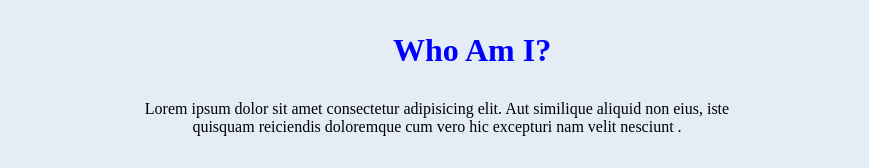
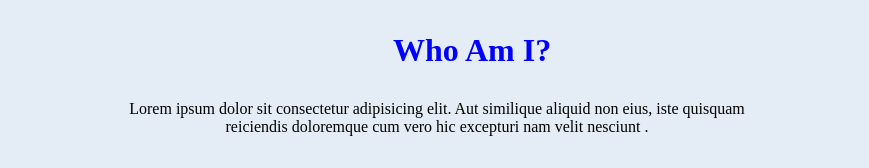
Before and after one commit to Uzair-t/HTML-CSS-webpage-2, a plain HTML site: page index.html in a window 1280 px wide. Shown: the top 168 px of the page, without its empty margins (203-1072 px from the left). Drawn offline with Linux system fonts and the light colour scheme.

Commit message:
Code Updated

```diff
--- a/index.html
+++ b/index.html
@@ -11,7 +11,7 @@
         <h1>Who Am I?</h1>
     </div>
     <div id="p">
-        <p>Lorem ipsum dolor sit amet consectetur adipisicing elit. Aut similique aliquid non eius, iste quisquam reiciendis doloremque cum vero hic excepturi nam velit nesciunt .</p>
+        <p>Lorem ipsum dolor sit  consectetur adipisicing elit. Aut similique aliquid non eius, iste quisquam reiciendis doloremque cum vero hic excepturi nam velit nesciunt .</p>
     </div>
     <div id="main">
         <div id="m1">
```
